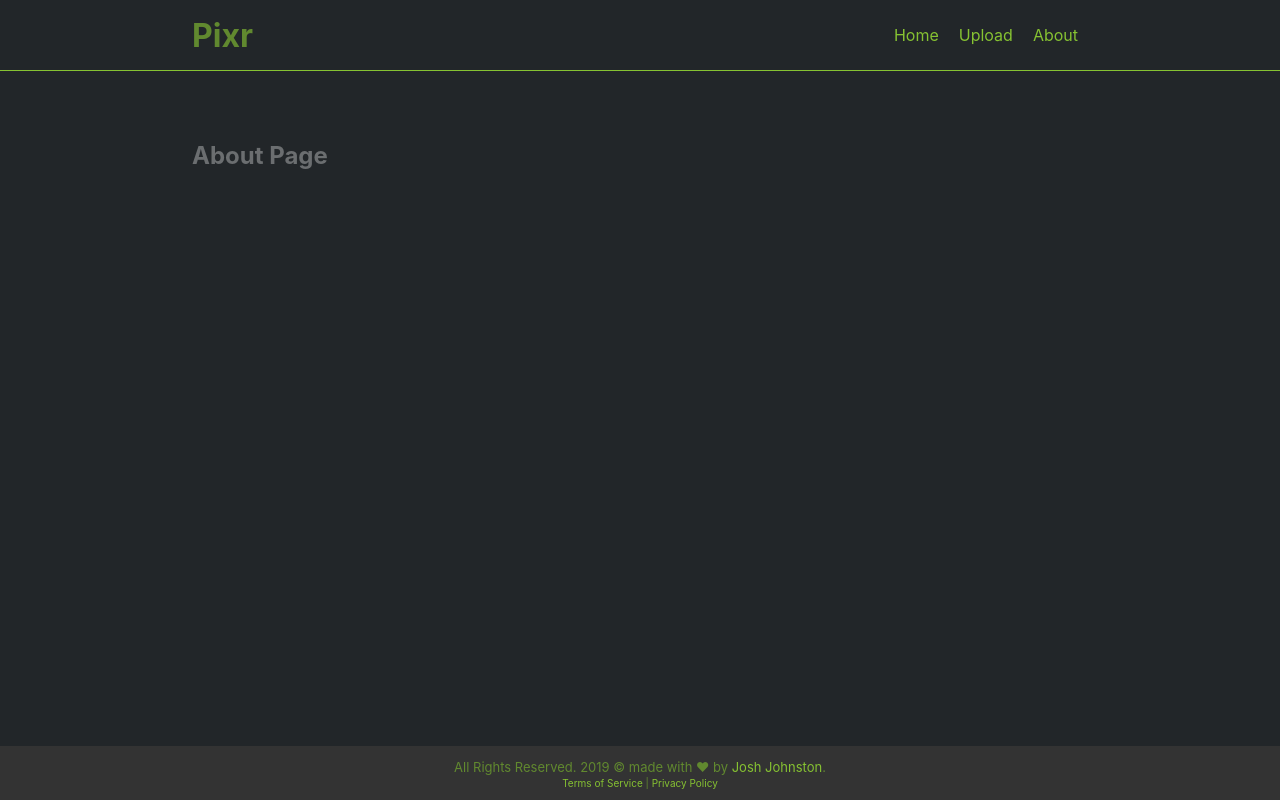
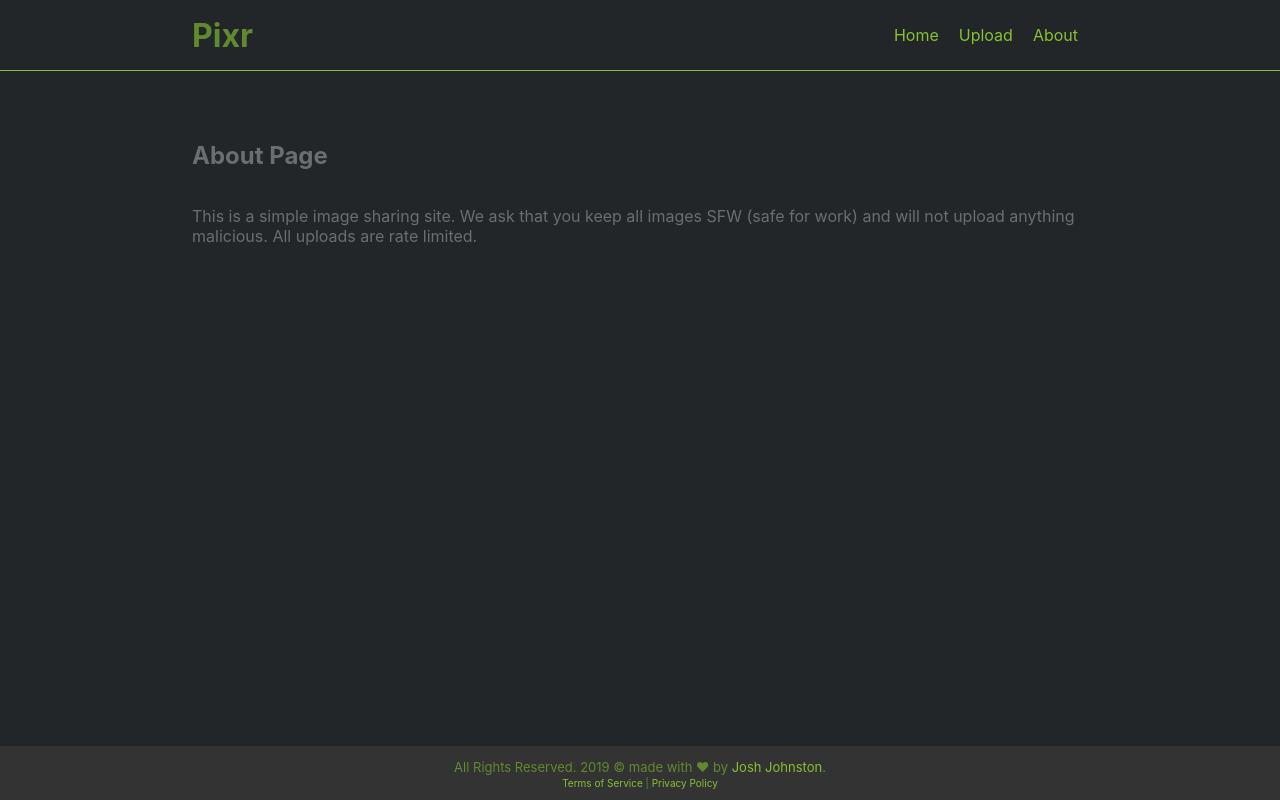
Before and after one commit to Neoplatonist/pixr, a Svelte app in the folder frontend/: page /about in a window 1280 px wide. Built offline with nearby package versions, Linux system fonts and the light colour scheme.

Commit message:
created about page place holder content

```diff
--- a/frontend/src/routes/About.svelte
+++ b/frontend/src/routes/About.svelte
@@ -7,3 +7,5 @@
 </style>
 
 <h2>About Page</h2>
+
+<p>This is a simple image sharing site. We ask that you keep all images SFW (safe for work) and will not upload anything malicious. All uploads are rate limited.</p>
```
Also changed, not shown: 1 other file (tests, documents, lock files or other folders).
